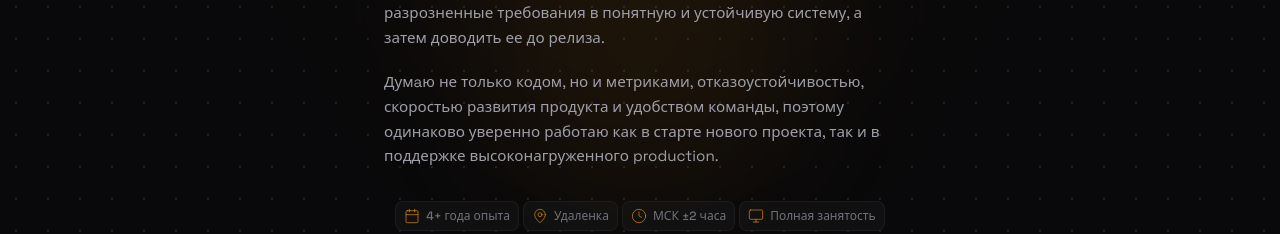
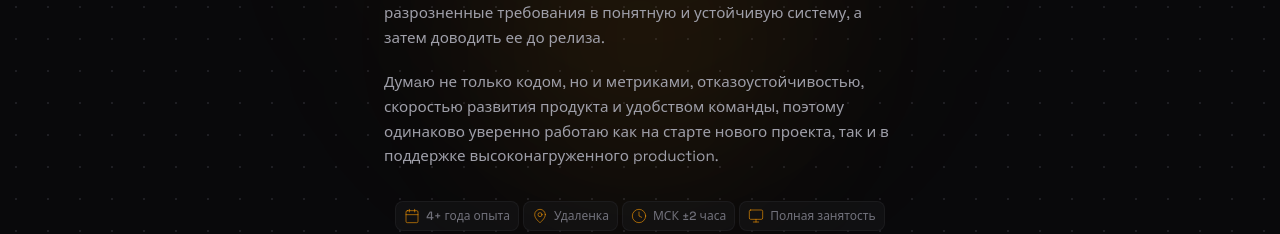
Before and after one commit to osipovts/cv, a React (Vite) app: page / in a window 1280 px wide. Shown: the part 329-563 px from the top of the page. Built offline with nearby package versions, Linux system fonts and the light colour scheme.

Commit message:
fix: typo

```diff
--- a/src/components/Hero.tsx
+++ b/src/components/Hero.tsx
@@ -161,8 +161,8 @@ export default function Hero() {
             className="text-left max-w-lg text-[0.95rem] leading-relaxed text-zinc-400"
           >
             Думaю не только кодом, но и метриками, отказоустойчивостью, скоростью развития продукта
-            и удобством команды, поэтому одинаково уверенно работаю как в старте нового проекта, так
-            и в поддержке высоконагруженного production.
+            и удобством команды, поэтому одинаково уверенно работаю как на старте нового проекта,
+            так и в поддержке высоконагруженного production.
           </motion.p>
 
           {/* Факты */}
```
